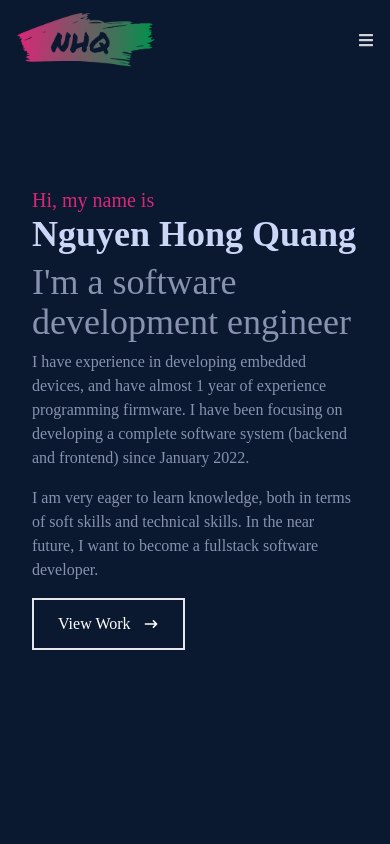
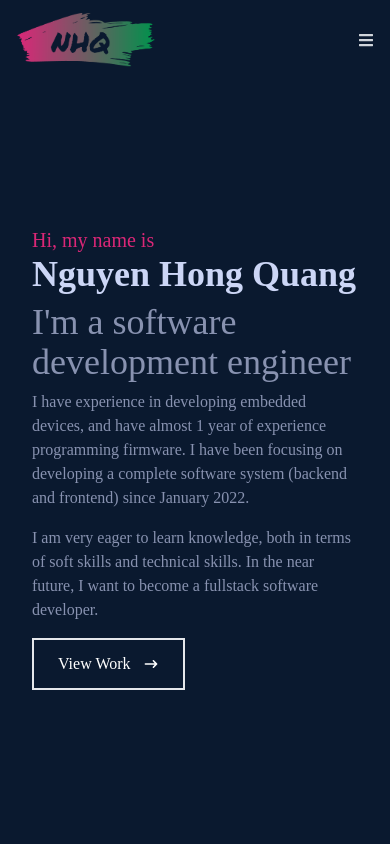
Before and after one commit to NHQuang58/portfolio, a React (Create React App) app: page / in a window 390 px wide. Shown: the top 844 px of the page. Built offline with nearby package versions, Linux system fonts and the light colour scheme.

Commit message:
add pt for Home

```diff
--- a/src/pages/Home/index.jsx
+++ b/src/pages/Home/index.jsx
@@ -4,7 +4,7 @@ import { Link } from "react-scroll";
 
 const Home = () => {
   return (
-    <div name="home" className="w-full h-screen bg-dark-background">
+    <div name="home" className="w-full h-screen sm:pt-0 pt-20 bg-dark-background">
       {/* Container */}
       <div className="max-w-[1000px] h-full mx-auto px-8 flex flex-col justify-center">
         <p className="text-xl text-pink-600">Hi, my name is</p>
```
